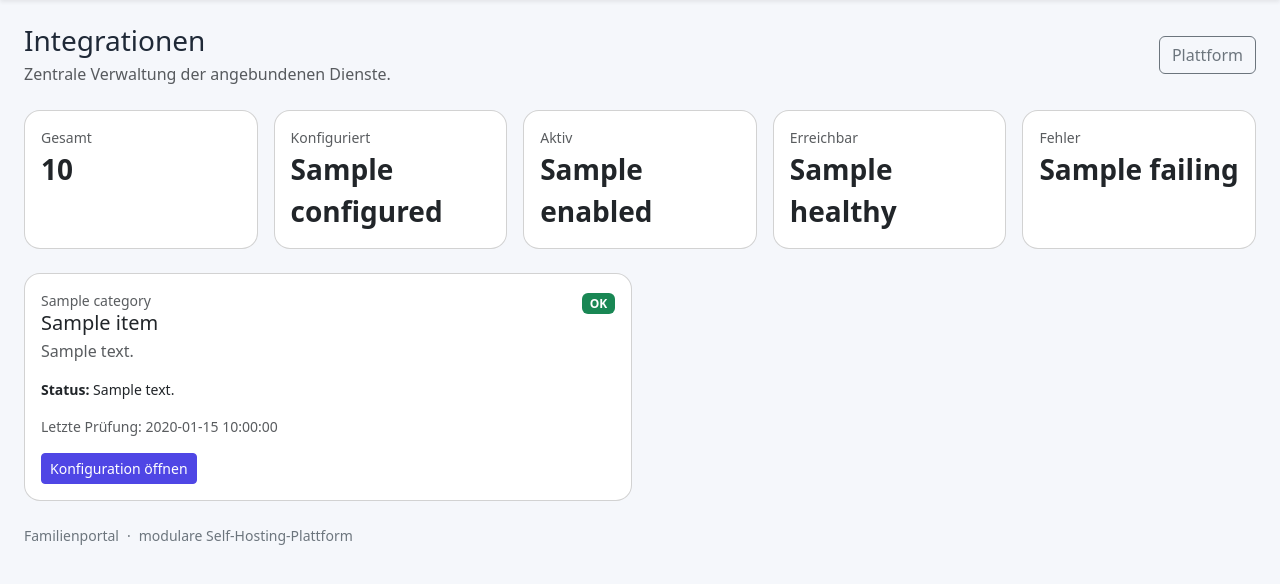
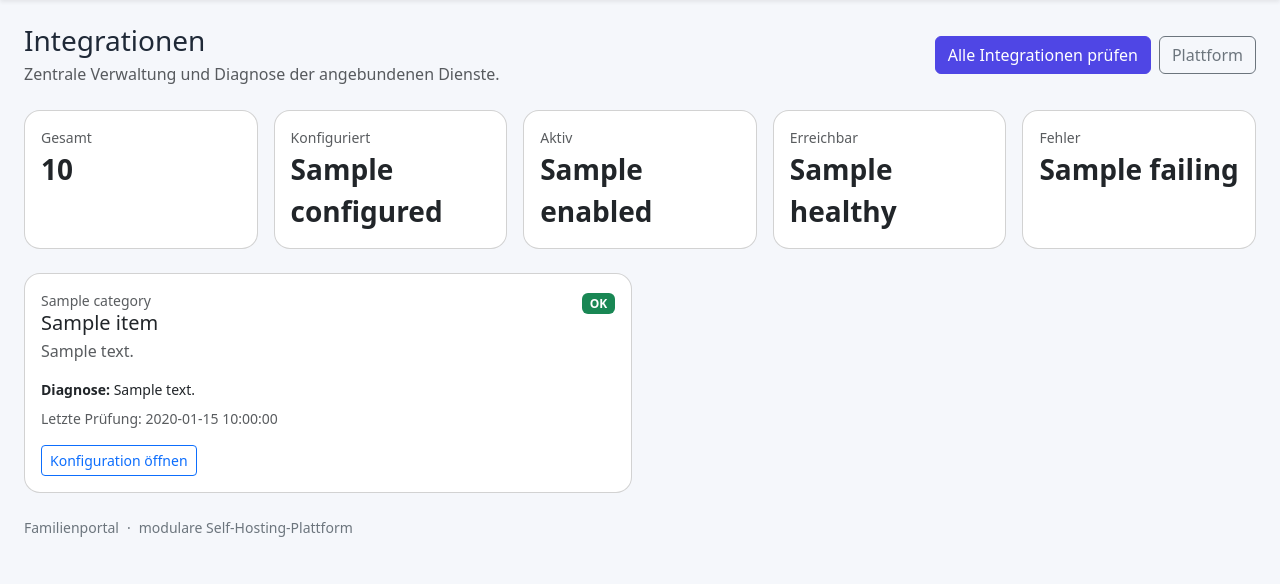
Before and after one commit to Markus4771/Familienportal, a FastAPI app: template src/familienportal/templates/integrations_admin.html in a window 1280 px wide. Shown: the part 56-640 px from the top of the page. Run offline with FastAPI, Linux system fonts and the light colour scheme; the template is opened without the code that fills it: most values are stand-ins (such as "Sample title", 1, 10 or a date in 2020).

Commit message:
Add health check control to integrations dashboard

```diff
--- a/src/familienportal/templates/integrations_admin.html
+++ b/src/familienportal/templates/integrations_admin.html
@@ -4,11 +4,14 @@
 <div class="d-flex justify-content-between align-items-center mb-4">
   <div>
     <h1 class="h3 mb-1">Integrationen</h1>
-    <p class="text-muted mb-0">Zentrale Verwaltung der angebundenen Dienste.</p>
+    <p class="text-muted mb-0">Zentrale Verwaltung und Diagnose der angebundenen Dienste.</p>
   </div>
+  <div class="d-flex gap-2">
+    <form method="post" action="/admin/integrations/health"><button class="btn btn-primary" type="submit">Alle Integrationen prüfen</button></form>
     <a class="btn btn-outline-secondary" href="/platform">Plattform</a>
   </div>
-
+</div>
+{% if request.query_params.get('checked') %}<div class="alert alert-info">Integrationsprüfung abgeschlossen. Die gespeicherten Statuswerte wurden aktualisiert.</div>{% endif %}
 <div class="row g-3 mb-4">
   <div class="col-6 col-lg"><div class="card h-100"><div class="card-body"><div class="text-muted small">Gesamt</div><div class="fs-3 fw-semibold">{{ summary.total }}</div></div></div></div>
   <div class="col-6 col-lg"><div class="card h-100"><div class="card-body"><div class="text-muted small">Konfiguriert</div><div class="fs-3 fw-semibold">{{ summary.configured }}</div></div></div></div>
@@ -16,32 +19,20 @@
   <div class="col-6 col-lg"><div class="card h-100"><div class="card-body"><div class="text-muted small">Erreichbar</div><div class="fs-3 fw-semibold">{{ summary.healthy }}</div></div></div></div>
   <div class="col-6 col-lg"><div class="card h-100"><div class="card-body"><div class="text-muted small">Fehler</div><div class="fs-3 fw-semibold">{{ summary.failing }}</div></div></div></div>
 </div>
-
 <div class="row g-3">
 {% for item in integrations %}
-  <div class="col-12 col-xl-6">
-    <div class="card h-100">
-      <div class="card-body">
-        <div class="d-flex justify-content-between gap-3">
-          <div>
-            <div class="text-muted small">{{ item.category }}</div>
-            <h2 class="h5 mb-1">{{ item.name }}</h2>
-            <p class="text-muted">{{ item.description }}</p>
-          </div>
-          <div class="text-end">
+  <div class="col-12 col-xl-6"><div class="card h-100"><div class="card-body">
+    <div class="d-flex justify-content-between gap-3"><div><div class="text-muted small">{{ item.category }}</div><h2 class="h5 mb-1">{{ item.name }}</h2><p class="text-muted">{{ item.description }}</p></div><div class="text-end">
       {% if not item.configured %}<span class="badge text-bg-secondary">Nicht konfiguriert</span>
       {% elif not item.enabled %}<span class="badge text-bg-secondary">Deaktiviert</span>
       {% elif item.health_status in ['healthy', 'ok'] %}<span class="badge text-bg-success">OK</span>
       {% elif item.health_status in ['failed', 'error', 'unhealthy'] %}<span class="badge text-bg-danger">Fehler</span>
       {% else %}<span class="badge text-bg-warning">{{ item.health_status }}</span>{% endif %}
-          </div>
-        </div>
-        {% if item.health_message %}<div class="small mb-3"><strong>Status:</strong> {{ item.health_message }}</div>{% endif %}
+    </div></div>
+    {% if item.health_message %}<div class="small mb-2"><strong>Diagnose:</strong> {{ item.health_message }}</div>{% endif %}
     {% if item.health_checked_at %}<div class="small text-muted mb-3">Letzte Prüfung: {{ item.health_checked_at }}</div>{% endif %}
-        <a class="btn btn-primary btn-sm" href="{{ item.admin_path }}">Konfiguration öffnen</a>
-      </div>
-    </div>
-  </div>
+    <a class="btn btn-outline-primary btn-sm" href="{{ item.admin_path }}">Konfiguration öffnen</a>
+  </div></div></div>
 {% endfor %}
 </div>
 {% endblock %}
```
Lines whose indentation alone changed are shown as unchanged.
